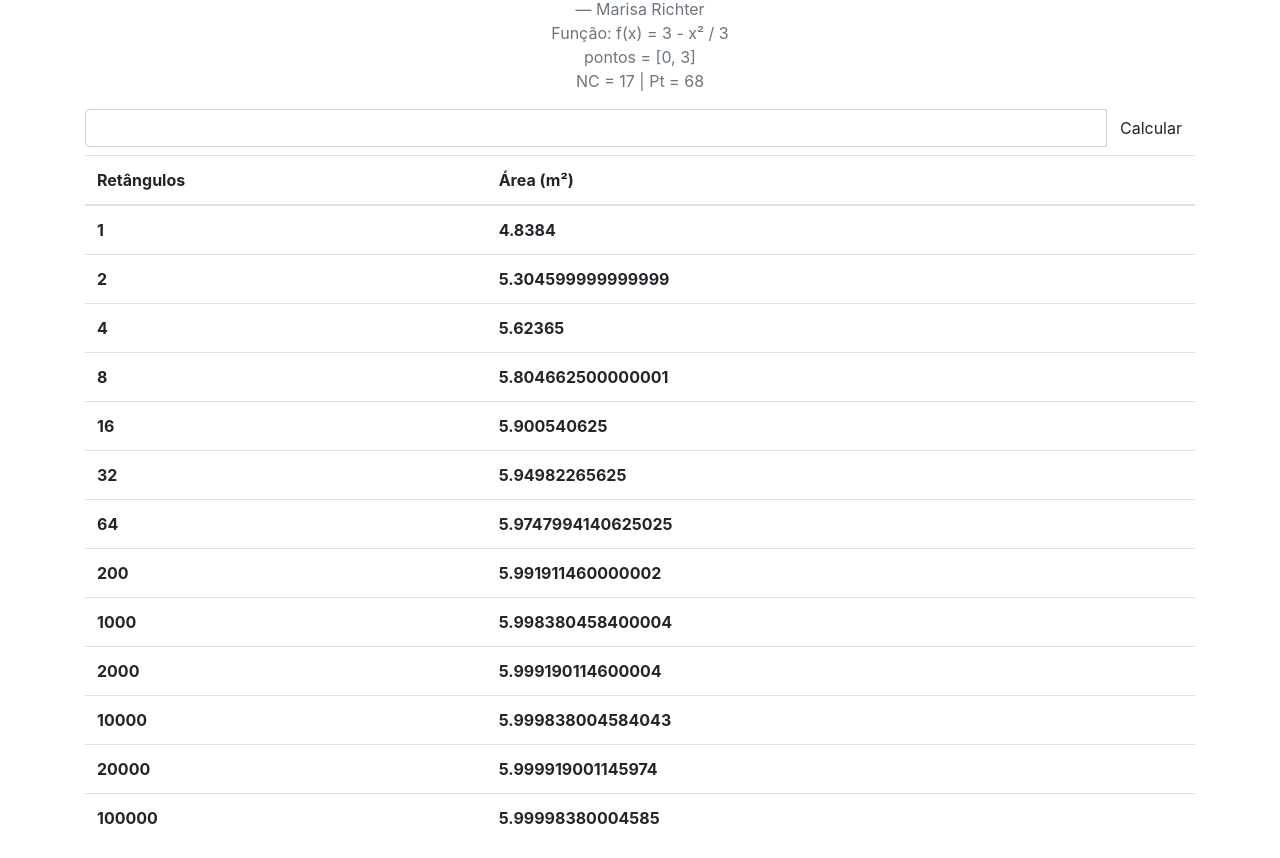
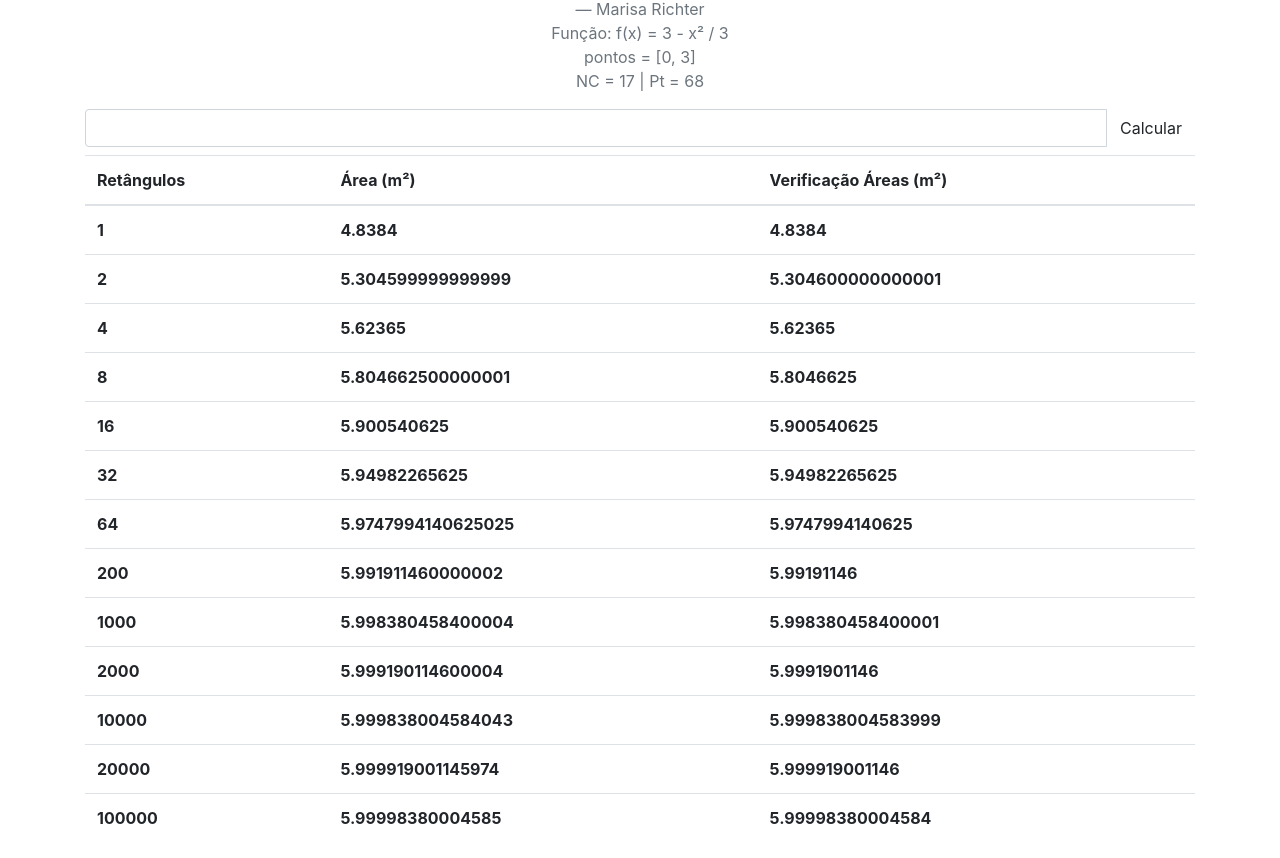
Before and after one commit to marisaRichter/tarefa1C2, a plain HTML site: page index.html in a window 1280 px wide. Shown: the part 51-909 px from the top of the page. Drawn offline with Linux system fonts and the light colour scheme; files whose address does not match are found by name.

Commit message:
verificacao de areas

```diff
--- a/index.html
+++ b/index.html
@@ -27,22 +27,75 @@
 					<tr>
 						<th scope="col">Retângulos</th>
 						<th scope="col">Área (m²)</th>
+						<th scope="col">Verificação Áreas (m²)</th>
 					</tr>
 				</thead>
 				<tbody>
-					<tr><th>1</th><th>4.8384</th></tr>
-					<tr><th>2</th><th>5.304599999999999</th></tr>
-					<tr><th>4</th><th>5.62365</th></tr>
-					<tr><th>8</th><th>5.804662500000001</th></tr>
-					<tr><th>16</th><th>5.900540625</th></tr>
-					<tr><th>32</th><th>5.94982265625</th></tr>
-					<tr><th>64</th><th>5.9747994140625025</th></tr>
-					<tr><th>200</th><th>5.991911460000002</th></tr>
-					<tr><th>1000</th><th>5.998380458400004</th></tr>
-					<tr><th>2000</th><th>5.999190114600004</th></tr>
-					<tr><th>10000</th><th>5.999838004584043</th>
-					</tr><tr><th>20000</th><th>5.999919001145974</th></tr>
-					<tr><th>100000</th><th>5.99998380004585</th></tr>
+					<tr>
+						<th>1</th>
+						<th>4.8384</th>
+						<th>4.8384</th>
+					</tr>
+					<tr>
+						<th>2</th>
+						<th>5.304599999999999</th>
+						<th>5.304600000000001</th>
+					</tr>
+					<tr>
+						<th>4</th>
+						<th>5.62365</th>
+						<th>5.62365</th>
+					</tr>
+					<tr>
+						<th>8</th>
+						<th>5.804662500000001</th>
+						<th>5.8046625</th>
+					</tr>
+					<tr>
+						<th>16</th>
+						<th>5.900540625</th>
+						<th>5.900540625</th>
+					</tr>
+					<tr>
+						<th>32</th>
+						<th>5.94982265625</th>
+						<th>5.94982265625</th>
+					</tr>
+					<tr>
+						<th>64</th>
+						<th>5.9747994140625025</th>
+						<th>5.9747994140625</th>
+					</tr>
+					<tr>
+						<th>200</th>
+						<th>5.991911460000002</th>
+						<th>5.99191146</th>
+					</tr>
+					<tr>
+						<th>1000</th>
+						<th>5.998380458400004</th>
+						<th>5.998380458400001</th>
+					</tr>
+					<tr>
+						<th>2000</th>
+						<th>5.999190114600004</th>
+						<th>5.9991901146</th>
+					</tr>
+					<tr>
+						<th>10000</th>
+						<th>5.999838004584043</th>
+						<th>5.999838004583999</th>
+					</tr>
+					<tr>
+						<th>20000</th>
+						<th>5.999919001145974</th>
+						<th>5.999919001146</th>
+					</tr>
+					<tr>
+						<th>100000</th>
+						<th>5.99998380004585</th>
+						<th>5.99998380004584</th>
+					</tr>
 				</tbody>
 			</table>
 		</div>
--- a/static/calcular.js
+++ b/static/calcular.js
@@ -7,6 +7,7 @@ function calcular(){
 	var c = new Array();
 	var f = new Array();
 	var a = 0;
+	var an = 0;
 	var dx = 3/n;
 	html += "<tr>"+
 					"<th>" + n + "</th>";
@@ -16,7 +17,10 @@ function calcular(){
 		f[i] = 3-(Math.pow(c[i],2))/3;
 		a = a + (f[i] * dx);
 	}
-	html += "<th>" + a + "</th></tr>";
+
+	an = ( 6 + ( 9 / ( 2 * n ) ) - ( 3 / ( 2 * Math.pow(n,2) ) ) + (( ( 9 * pt ) / 10000 ) * (1/n)) * ( -100 + ( 100/n ) - ( pt/n ) ) );
+	html += "<th>" + a + "</th>";
+	html += "<th>" + an + "</th></tr>";
 	$(".table tbody").html(html);
 	console.log("A = " + a);
 }
```
